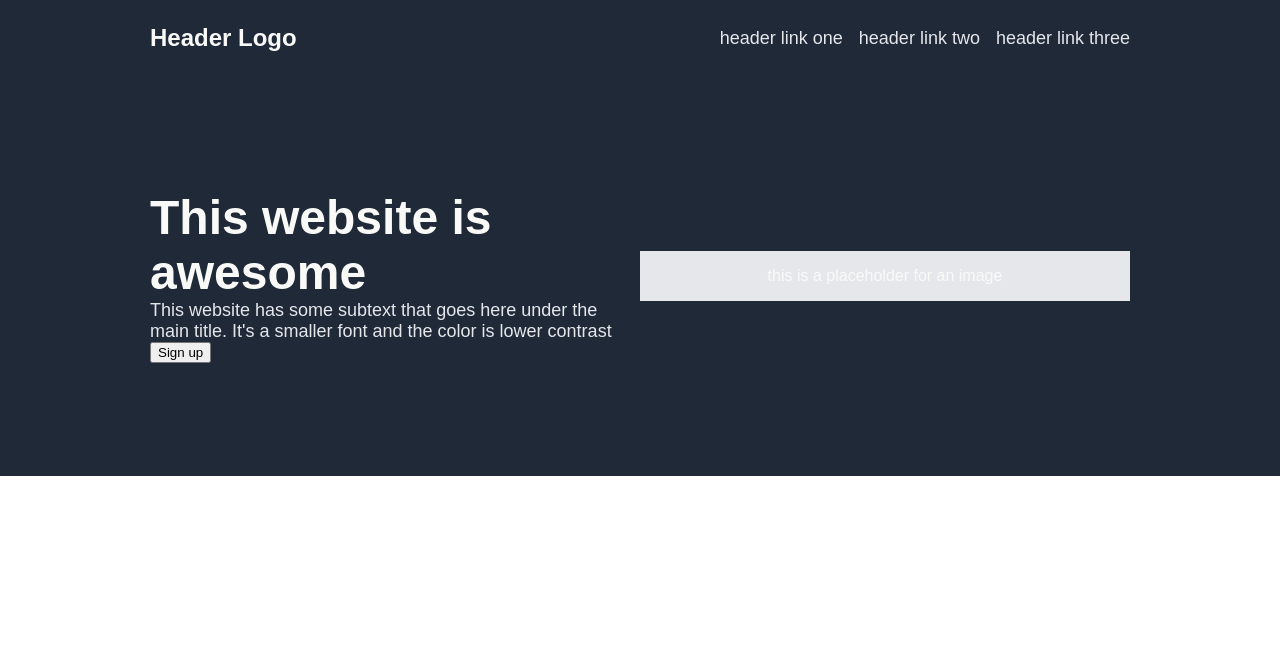
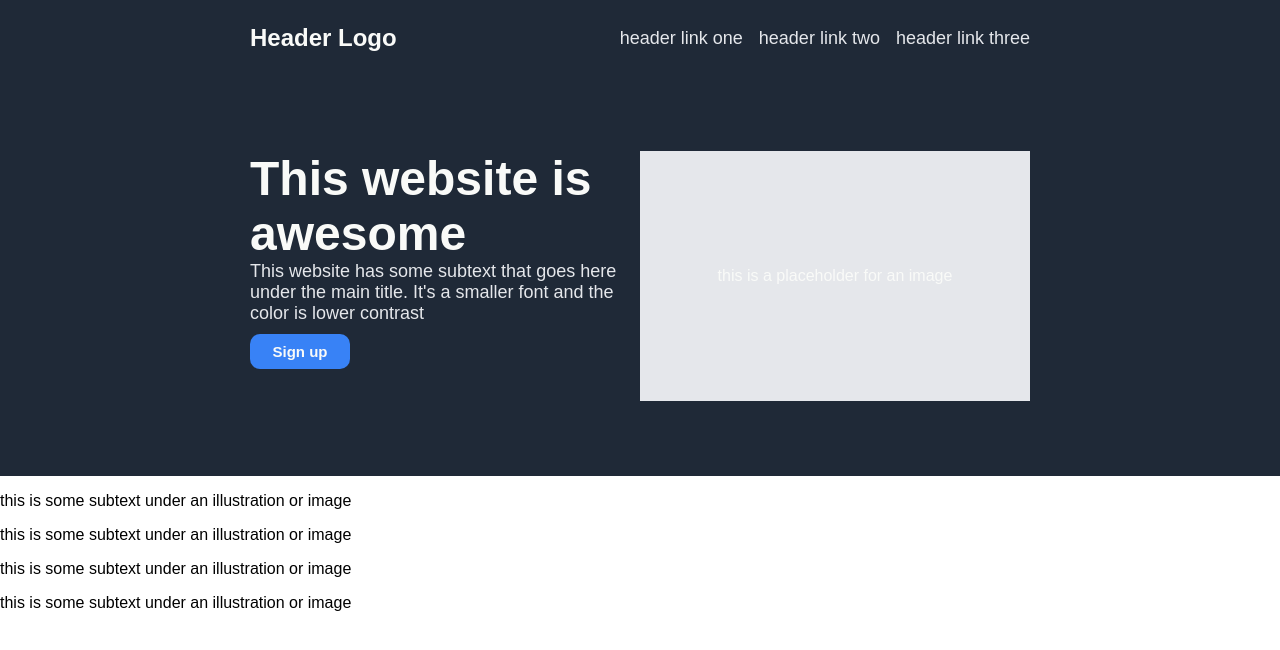
Before and after one commit to marcelo-conti02/odin-LandingPage, a plain HTML site: page index.html in a window 1280 px wide. Drawn offline with Linux system fonts and the light colour scheme.

Commit message:
header and page1 ready

```diff
--- a/index.html
+++ b/index.html
@@ -25,5 +25,15 @@
             <p>this is a placeholder for an image</p>
         </div>
     </div>
+    <div class="page2">
+        <div class="illustration"></div>
+        <div class="illustration"></div>
+        <div class="illustration"></div>
+        <div class="illustration"></div>
+        <p>this is some subtext under an illustration or image</p>
+        <p>this is some subtext under an illustration or image</p>
+        <p>this is some subtext under an illustration or image</p>
+        <p>this is some subtext under an illustration or image</p>
+    </div>
 </body>
 </html>
--- a/styles.css
+++ b/styles.css
@@ -3,8 +3,8 @@
     justify-content: space-between;
     align-items: center;
     background-color: #1F2937;
-    padding-left: 150px;
-    padding-right: 150px;
+    padding-left: 250px;
+    padding-right: 250px;
 }
 .page1{
     height: 50vh;
@@ -32,8 +32,9 @@
     align-items: center;
 }
 #hero, .imgPlaceholder{
-
     flex: 1;
+    max-width: 35vw;
+    height: 250px;
 }
 a{
     text-decoration: none;
@@ -48,3 +49,14 @@ body{
     margin: 0;
     font-family: Arial, Helvetica, sans-serif
 }
+.signButton{
+    background-color: #3882F6;
+    height: 35px;
+    width: 100px;
+    margin-top: 10px;
+    border-radius: 10px;
+    border: #3882F6;
+    font-size: 15px;
+    color: #F9FAF8;
+    font-weight: bold;
+}
```
